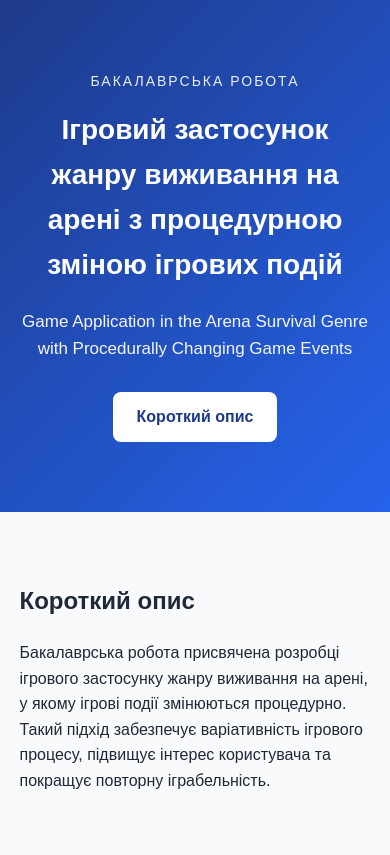
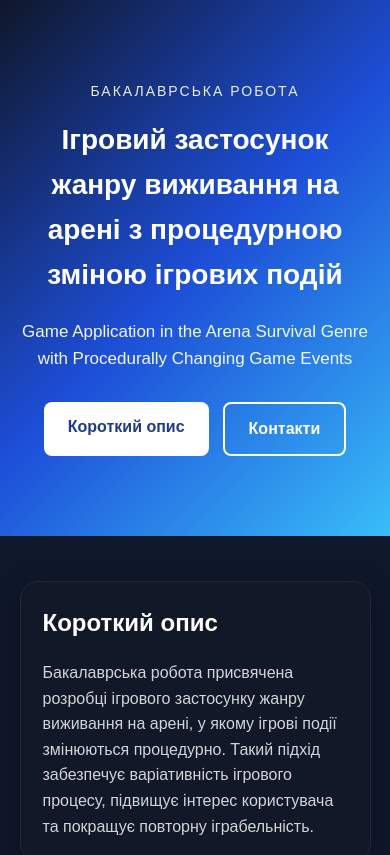
Before and after one commit to VladZatvar/arena-survival-landing, a plain HTML site: page index.html in a window 390 px wide. Shown: the top 855 px of the page. Drawn offline with Linux system fonts and the light colour scheme.

Commit message:
Finalize landing page styling and responsiveness

```diff
--- a/index.html
+++ b/index.html
@@ -43,15 +43,16 @@
         <p class="subtitle">
             Game Application in the Arena Survival Genre with Procedurally Changing Game Events
         </p>
-        <nav aria-label="Основна навігація">
+        <div class="hero-actions">
             <a href="#about" class="button">Короткий опис</a>
-        </nav>
+            <a href="#contacts" class="button button-outline">Контакти</a>
+        </div>
     </div>
 </header>
 
 <main id="main-content">
     <section id="about" class="section" aria-labelledby="about-title">
-        <div class="container">
+        <div class="container card">
             <h2 id="about-title">Короткий опис</h2>
             <p>
                 Бакалаврська робота присвячена розробці ігрового застосунку жанру виживання на арені,
@@ -62,7 +63,7 @@
     </section>
 
     <section class="section alt" aria-labelledby="relevance-title">
-        <div class="container">
+        <div class="container card">
             <h2 id="relevance-title">Актуальність теми</h2>
             <p>
                 Актуальність теми полягає в зростанні популярності ігор жанру survival arena та
@@ -74,7 +75,7 @@
     </section>
 
     <section class="section" aria-labelledby="goal-title">
-        <div class="container">
+        <div class="container card">
             <h2 id="goal-title">Мета дослідження</h2>
             <p>
                 Метою роботи є проєктування та розробка ігрового застосунку жанру виживання на арені
@@ -85,7 +86,7 @@
     </section>
 
     <section class="section alt" aria-labelledby="tasks-title">
-        <div class="container">
+        <div class="container card">
             <h2 id="tasks-title">Основні завдання</h2>
             <ul>
                 <li>Проаналізувати особливості жанру survival arena.</li>
@@ -98,7 +99,7 @@
     </section>
 
     <section class="section" aria-labelledby="results-title">
-        <div class="container">
+        <div class="container card">
             <h2 id="results-title">Очікувані результати</h2>
             <p>
                 У результаті виконання роботи планується створити прототип ігрового застосунку,
@@ -110,7 +111,7 @@
     </section>
 
     <section class="section alt" aria-labelledby="keywords-title">
-        <div class="container">
+        <div class="container card">
             <h2 id="keywords-title">Ключові слова</h2>
             <p>
                 survival arena, ігровий застосунок, процедурна генерація, ігрові події, Java, game development
@@ -119,7 +120,7 @@
     </section>
 
     <section class="section" aria-labelledby="status-title">
-        <div class="container">
+        <div class="container card">
             <h2 id="status-title">Стан проєкту</h2>
             <p>
                 Наразі представлено концепцію та базову структуру лендінгу. Повний текст бакалаврської
@@ -128,13 +129,13 @@
         </div>
     </section>
 
-    <section class="section alt" aria-labelledby="contacts-title">
-        <div class="container">
+    <section id="contacts" class="section alt" aria-labelledby="contacts-title">
+        <div class="container card">
             <h2 id="contacts-title">Контактна інформація</h2>
             <p><strong>Автор:</strong> Владислав</p>
             <p><strong>Спеціальність:</strong> Інформатика</p>
             <p><strong>Формат роботи:</strong> бакалаврська робота</p>
-            <p><strong>Репозиторій проєкту:</strong> <a href="https://github.com/VladZatvar/arena-survival-landing.git">GitHub</a></p>
+            <p><strong>Репозиторій проєкту:</strong> <a href="https://github.com/VladZatvar/arena-survival-landing">GitHub</a></p>
         </div>
     </section>
 </main>
--- a/style.css
+++ b/style.css
@@ -11,98 +11,14 @@ html {
 body {
     font-family: Arial, sans-serif;
     line-height: 1.6;
-    color: #1f2937;
-    background-color: #f9fafb;
+    color: #e5e7eb;
+    background: #0f172a;
 }
 
 .container {
     width: 90%;
-    max-width: 1000px;
+    max-width: 1100px;
     margin: 0 auto;
-}
-
-.hero {
-    background: linear-gradient(135deg, #1e3a8a, #2563eb);
-    color: white;
-    padding: 100px 0;
-    text-align: center;
-}
-
-.label {
-    font-size: 14px;
-    text-transform: uppercase;
-    letter-spacing: 2px;
-    margin-bottom: 16px;
-    opacity: 0.9;
-}
-
-.hero h1 {
-    font-size: 40px;
-    margin-bottom: 20px;
-}
-
-.subtitle {
-    font-size: 20px;
-    max-width: 800px;
-    margin: 0 auto 30px;
-    opacity: 0.95;
-}
-
-.button {
-    display: inline-block;
-    background-color: white;
-    color: #1e3a8a;
-    text-decoration: none;
-    padding: 12px 24px;
-    border-radius: 8px;
-    font-weight: bold;
-}
-
-.section {
-    padding: 70px 0;
-}
-
-.section h2 {
-    font-size: 30px;
-    margin-bottom: 20px;
-}
-
-.section p {
-    font-size: 18px;
-    max-width: 850px;
-}
-
-.alt {
-    background-color: #eef2ff;
-}
-
-.footer {
-    background-color: #111827;
-    color: white;
-    text-align: center;
-    padding: 25px 0;
-}
-
-@media (max-width: 768px) {
-    .hero {
-        padding: 70px 0;
-    }
-
-    .hero h1 {
-        font-size: 28px;
-    }
-
-    .subtitle {
-        font-size: 17px;
-    }
-
-    .section h2 {
-        font-size: 24px;
-    }
-
-    .section p {
-        font-size: 16px;
-    }
 }
 
 .skip-link {
@@ -122,18 +38,101 @@ body {
     left: 10px;
 }
 
+.hero {
+    background: linear-gradient(135deg, #0f172a, #1d4ed8, #38bdf8);
+    color: white;
+    padding: 110px 0;
+    text-align: center;
+}
+
+.label {
+    font-size: 14px;
+    text-transform: uppercase;
+    letter-spacing: 2px;
+    margin-bottom: 16px;
+    opacity: 0.9;
+}
+
+.hero h1 {
+    font-size: 42px;
+    max-width: 900px;
+    margin: 0 auto 20px;
+}
+
+.subtitle {
+    font-size: 20px;
+    max-width: 850px;
+    margin: 0 auto 30px;
+    opacity: 0.95;
+}
+
+.hero-actions {
+    display: flex;
+    justify-content: center;
+    gap: 14px;
+    flex-wrap: wrap;
+}
+
+.button {
+    display: inline-block;
+    background-color: white;
+    color: #1e3a8a;
+    text-decoration: none;
+    padding: 12px 24px;
+    border-radius: 8px;
+    font-weight: bold;
+    transition: 0.2s ease;
+}
+
+.button:hover {
+    transform: translateY(-2px);
+}
+
+.button-outline {
+    background: transparent;
+    border: 2px solid white;
+    color: white;
+}
+
+.section {
+    padding: 70px 0;
+}
+
+.card {
+    background: #111827;
+    border: 1px solid #1f2937;
+    border-radius: 18px;
+    padding: 32px;
+    box-shadow: 0 10px 30px rgba(0, 0, 0, 0.25);
+}
+
+.section h2 {
+    font-size: 30px;
+    margin-bottom: 18px;
+    color: #ffffff;
+}
+
+.section p,
+.section li {
+    font-size: 18px;
+    color: #d1d5db;
+}
+
 .section ul {
     margin-top: 15px;
     padding-left: 20px;
 }
 
 .section li {
-    font-size: 18px;
     margin-bottom: 10px;
 }
 
+.alt {
+    background: #0b1220;
+}
+
 a {
-    color: #1d4ed8;
+    color: #60a5fa;
 }
 
 a:hover {
@@ -141,5 +140,44 @@ a:hover {
 }
 
 strong {
-    color: #111827;
+    color: #ffffff;
 }
+
+.footer {
+    background-color: #020617;
+    color: white;
+    text-align: center;
+    padding: 25px 0;
+    border-top: 1px solid #1f2937;
+}
+
+@media (max-width: 768px) {
+    .hero {
+        padding: 80px 0;
+    }
+
+    .hero h1 {
+        font-size: 28px;
+    }
+
+    .subtitle {
+        font-size: 17px;
+    }
+
+    .section {
+        padding: 45px 0;
+    }
+
+    .section h2 {
+        font-size: 24px;
+    }
+
+    .section p,
+    .section li {
+        font-size: 16px;
+    }
+
+    .card {
+        padding: 22px;
+    }
+}
```
